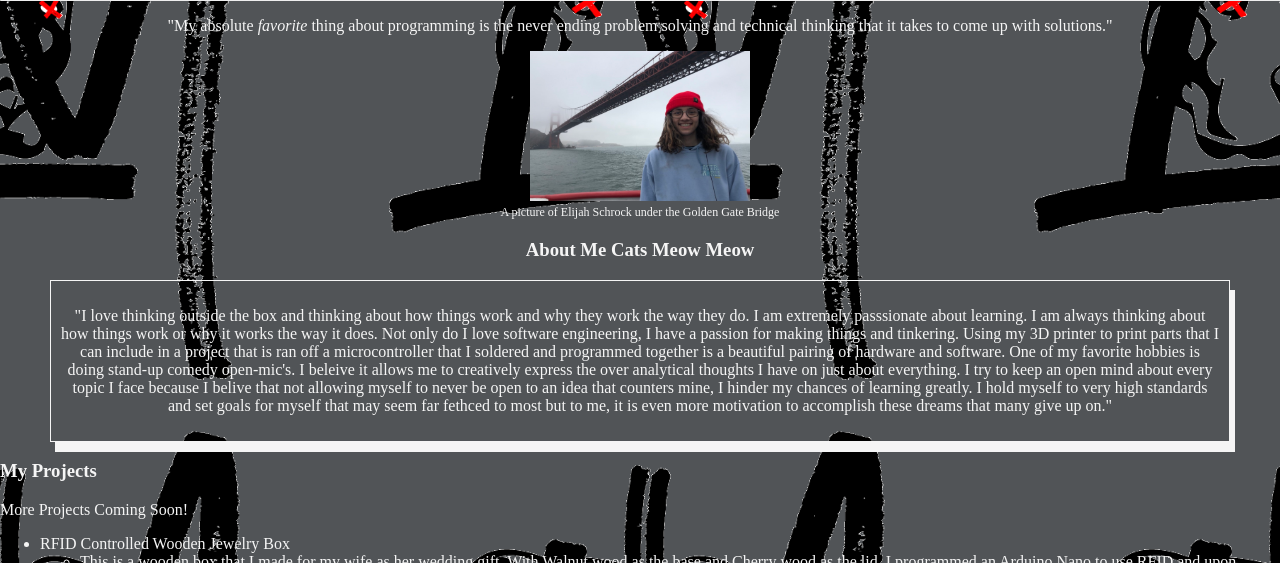
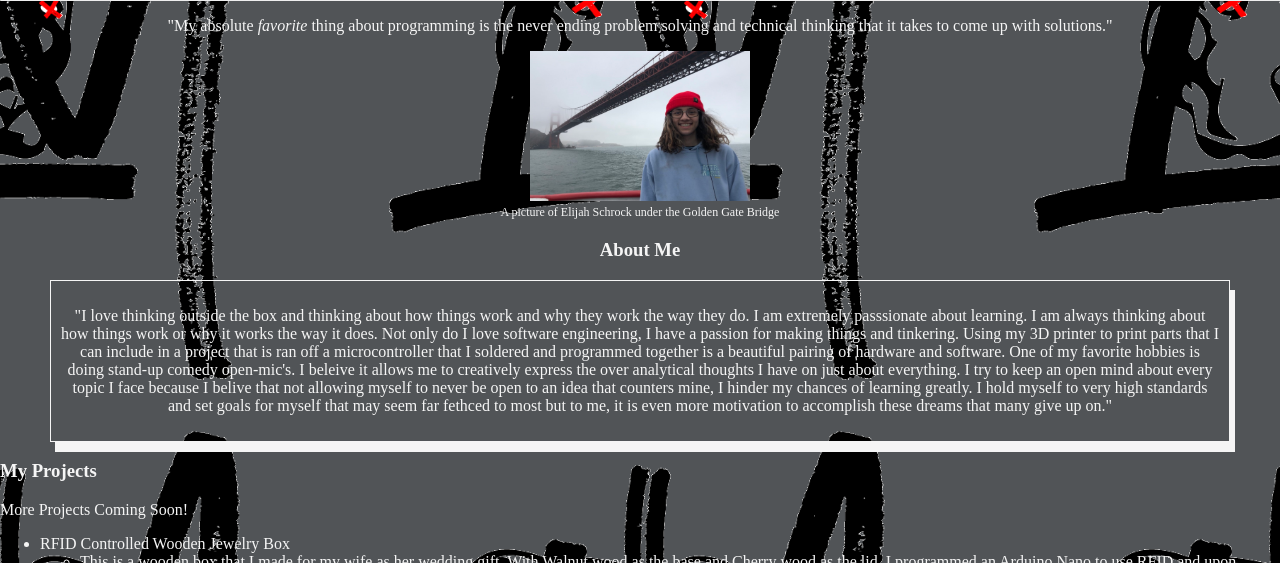
Before and after one commit to ElijahSchrock/DecorateYour-Portfolio, a plain HTML site: page index.html in a window 1280 px wide. Shown: the part 237-800 px from the top of the page. Drawn offline with Linux system fonts and the light colour scheme.

Commit message:
Resetting Test. All good now

```diff
--- a/index.html
+++ b/index.html
@@ -41,7 +41,7 @@
   <div>
   <div id="me">
     <h3>
-      About Me Cats Meow Meow
+      About Me
     </h3>
   </div>
   </div>
```
